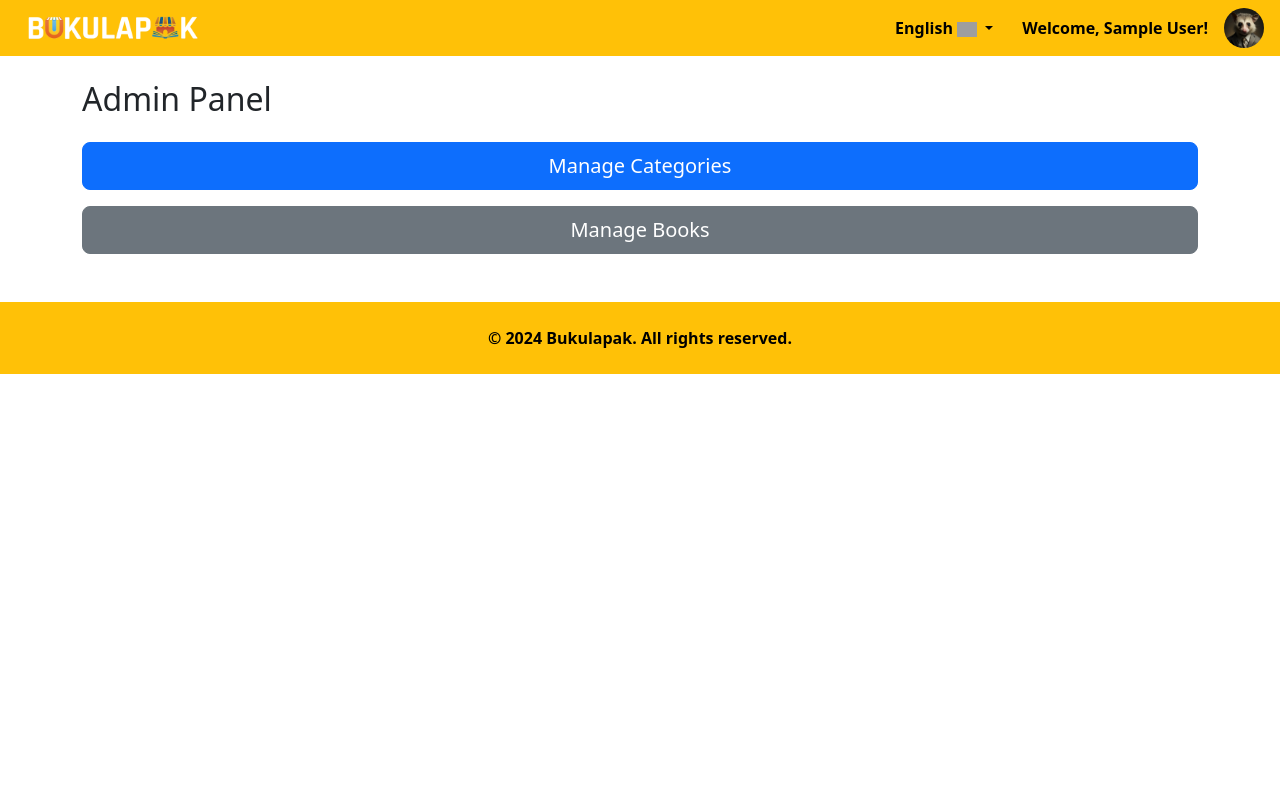
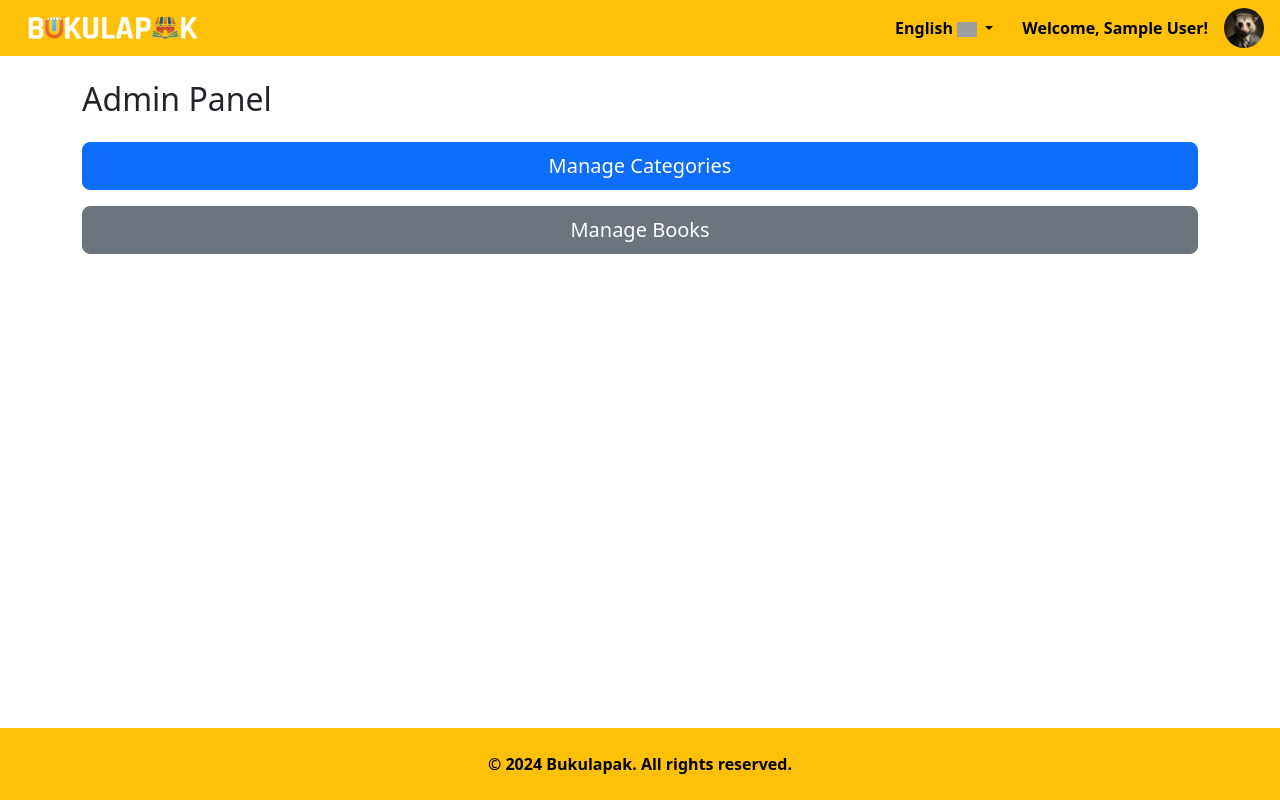
Before and after one commit to MarioOrlando82/bukulapak, a Laravel app: page /admin-panel in a window 1280 px wide. Run offline with Laravel 12, Linux system fonts and the light colour scheme; the visitor is signed in with stand-in values (Sample User, id 1); parts of the project's set-up code (start-up, migrations or seed data) failed here and were passed over; some libraries are stand-ins or nearby versions; grey boxes are pictures that could not be loaded.

Commit message:
fix: ensure footer stays at the bottom of the page

```diff
--- a/public/css/style.css
+++ b/public/css/style.css
@@ -3,9 +3,16 @@ html {
     padding: 0;
     margin: 0;
     overflow-x: hidden;
+    display: flex;
+    flex-direction: column;
+    min-height: 100vh;
 }
 
-.dropdown-menu{
+main {
+    flex: 1;
+}
+
+.dropdown-menu {
     padding-left: 5px;
     padding-right: 5px;
     border-color: #f3c736;
@@ -17,8 +24,6 @@ html {
     border-radius: 15px;
 }
 
-
-/* Card Flip Container */
 .card-flip {
     position: relative;
     width: 100%;
@@ -27,12 +32,10 @@ html {
     transition: transform 0.5s ease-in-out;
 }
 
-/* Flip Effect */
 .card-flip:hover {
     transform: rotateY(180deg);
 }
 
-/* Front Side (Image) */
 .card-front {
     position: absolute;
     width: 100%;
@@ -60,7 +63,6 @@ html {
     z-index: 1;
 }
 
-
 .card {
     overflow: hidden;
     border: 1px solid #ddd;
@@ -72,7 +74,6 @@ html {
     height: 100%;
     object-fit: cover;
 }
-
 
 .pagination {
     display: flex;
--- a/resources/views/master/master.blade.php
+++ b/resources/views/master/master.blade.php
@@ -26,7 +26,9 @@
     @if (session('success'))
         <div class="alert alert-success mt-3">{{ session('success') }}</div>
     @endif
-    @yield('content')
+    <main class="flex-grow-1 d-flex flex-column">
+        @yield('content')
+    </main>
     @include('components.footer')
     @yield('scripts')
     <script src="https://cdn.jsdelivr.net/npm/@popperjs/core@2.11.8/dist/umd/popper.min.js"
```
